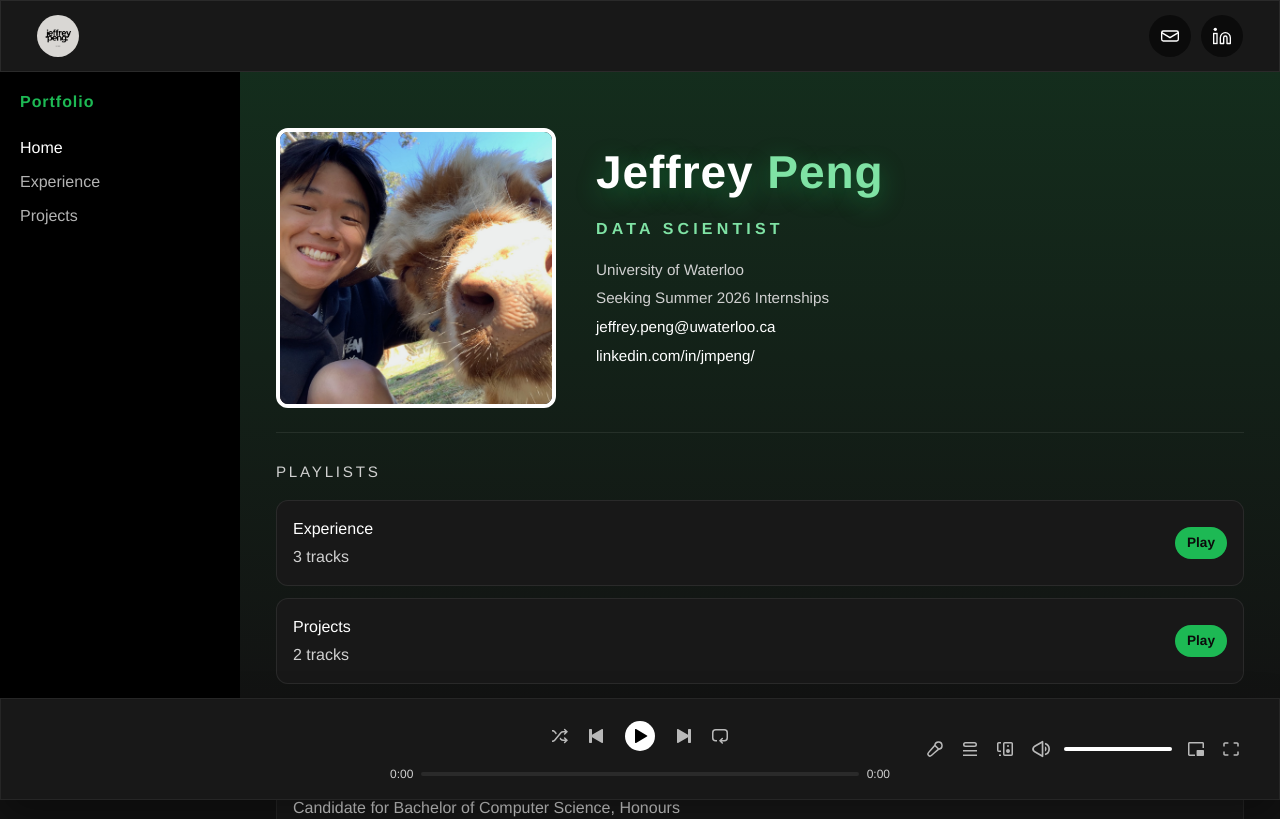
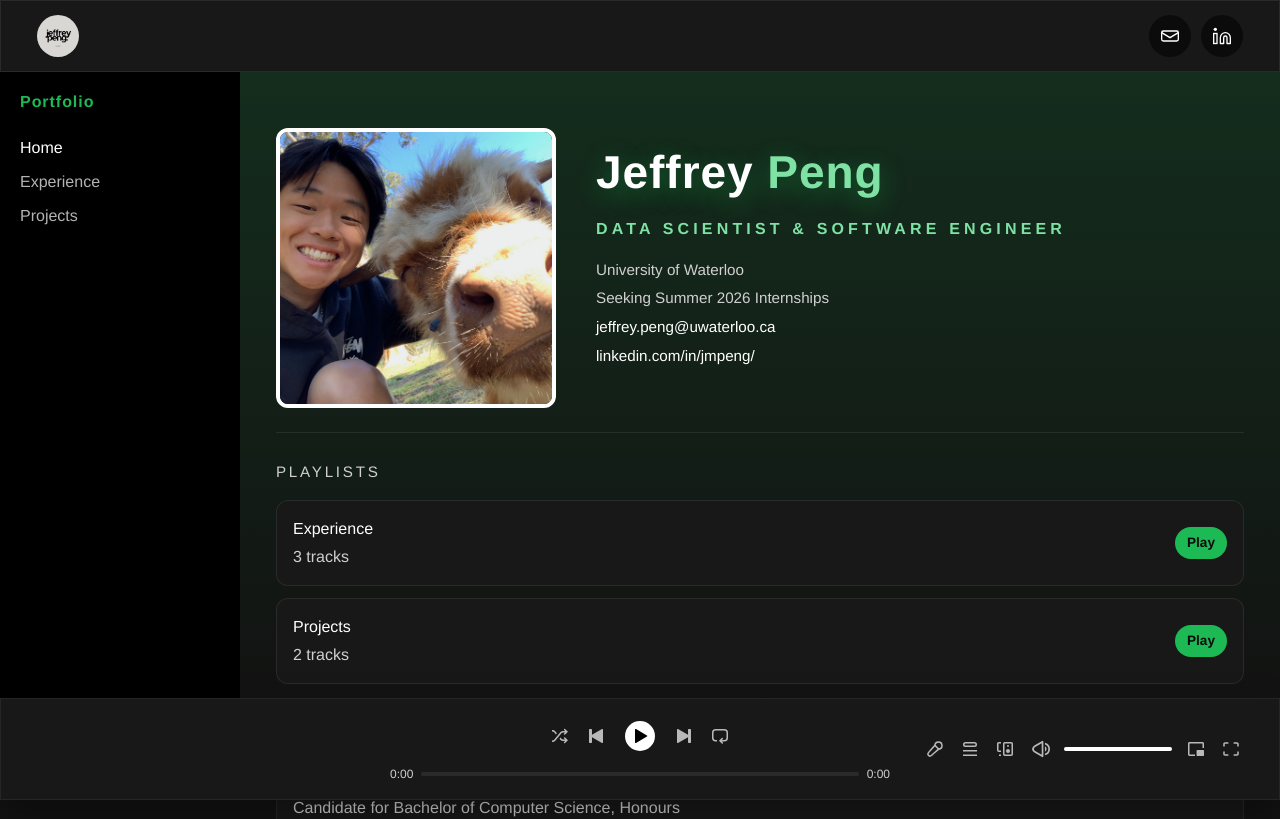
Before and after one commit to nesteajeff/personal-website, a Next.js app: page / in a window 1280 px wide. Shown: the top 819 px of the page. Built offline with nearby package versions, Linux system fonts and the light colour scheme.

Commit message:
update titles

```diff
--- a/src/app/layout.tsx
+++ b/src/app/layout.tsx
@@ -14,7 +14,7 @@ const geistMono = Geist_Mono({
 });
 
 export const metadata: Metadata = {
-  title: "Jeffrey Peng | Data Scientist",
+  title: "Jeffrey Peng | Data Scientist & Software Engineer",
   description:
     "Spotify-themed portfolio featuring projects, experience, and contact details.",
   icons: {
--- a/src/app/page.tsx
+++ b/src/app/page.tsx
@@ -262,7 +262,7 @@ export default function Home() {
                 Jeffrey <span className="spotify-hero-highlight">Peng</span>
               </h1>
               <p className="spotify-lede spotify-hero-subtitle">
-                Data Scientist
+                Data Scientist & Software Engineer
               </p>
             </div>
             <div className="spotify-contact-block">
```
